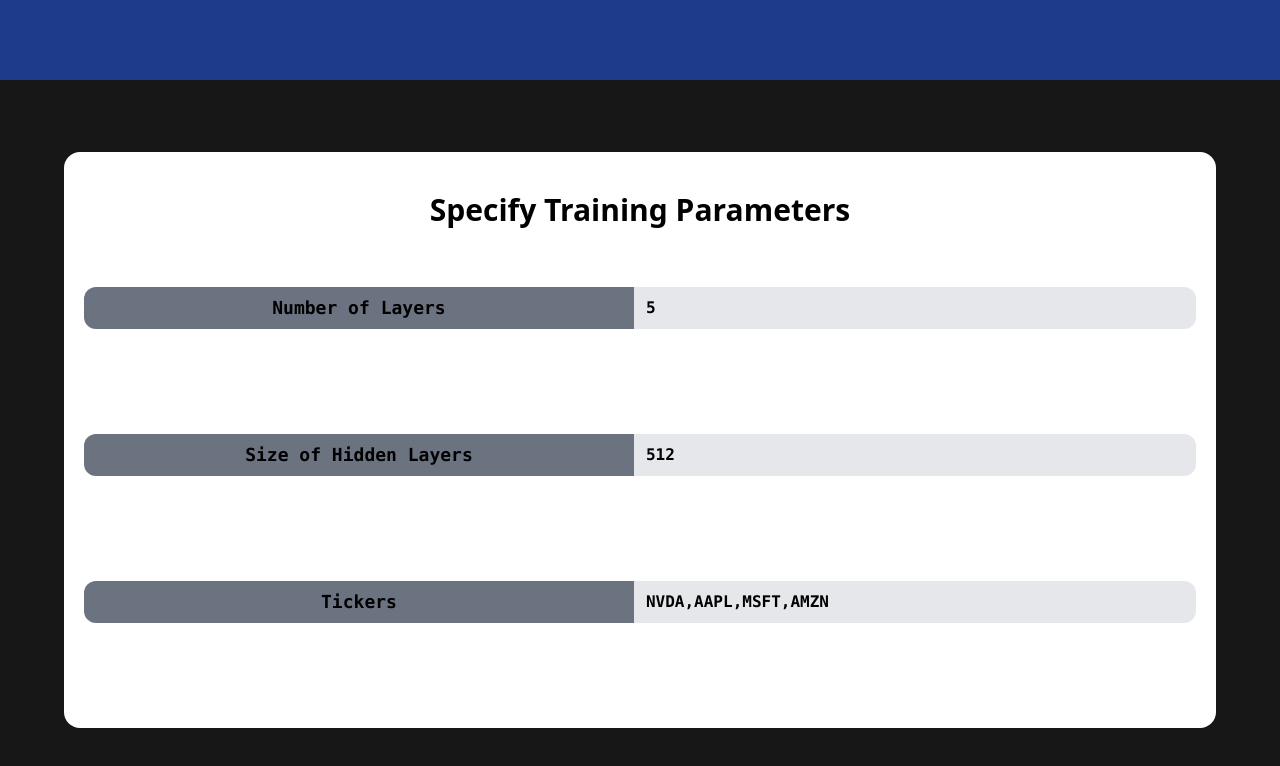
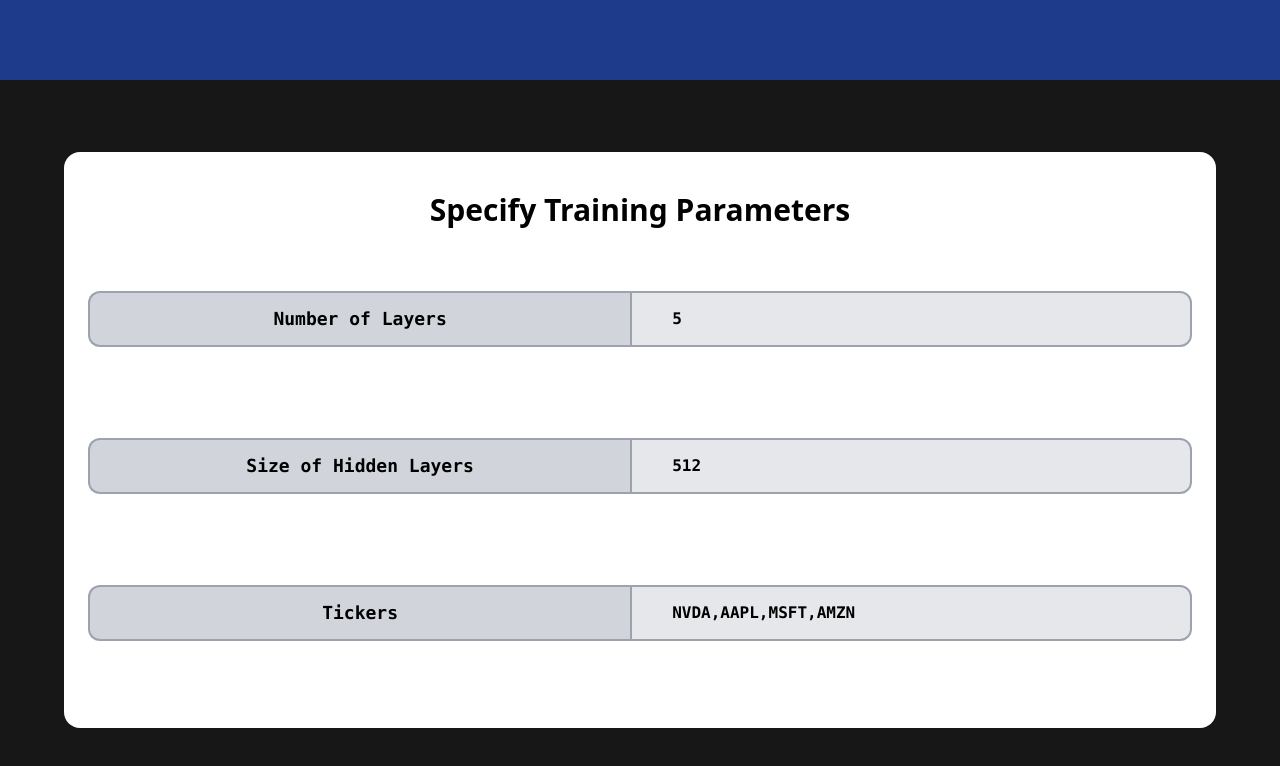
Before and after one commit to lucifer1147/stocksage, a SvelteKit app in the folder StockSage_Frontend/: page /train in a window 1280 px wide. Shown: the top 766 px of the page. Built offline with nearby package versions, Linux system fonts and the light colour scheme.

Commit message:
Updated the input component

```diff
--- a/StockSage_Frontend/src/components/inputComponent.svelte
+++ b/StockSage_Frontend/src/components/inputComponent.svelte
@@ -1,17 +1,17 @@
 <script>
   let { width, inputType, placeholder, binder = $bindable(), title } = $props();
-  console.log(width, binder)
 </script>
 
 <div
-  class={`flex ${width} h-[10%] rounded-xl text-black text-lg font-semibold font-mono`}
+  class={`flex ${width} h-16 rounded-xl text-black text-lg font-semibold font-mono p-1`}
 >
-  <p class="bg-gray-500 rounded-l-xl w-full flex items-center justify-center">
+  <label for={`${title}_id`} class="bg-gray-300 border-2 border-gray-400 border-r-0 rounded-l-xl w-full flex items-center justify-center text-center p-2">
     {title}
-  </p>
+  </label>
   <input
     type={inputType}
-    class="bg-gray-200 outline-none border-none rounded-r-xl w-full"
+    id = {`${title}_id`}
+    class="bg-gray-200 border-2 border-gray-400 focus:outline-none rounded-r-xl w-full pl-10"
     {placeholder}
     bind:value={binder}
   />
```
